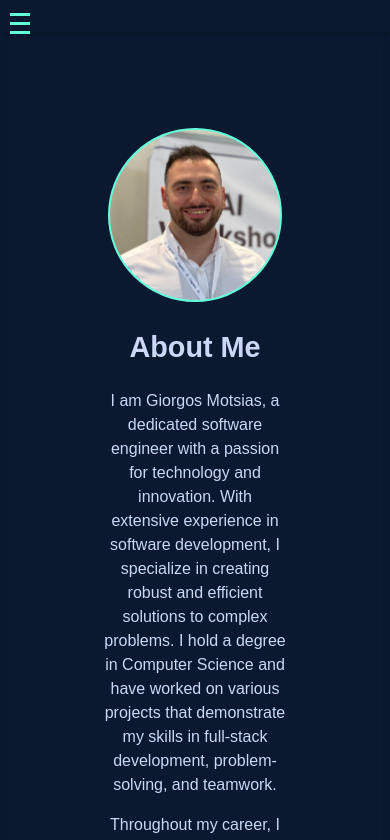
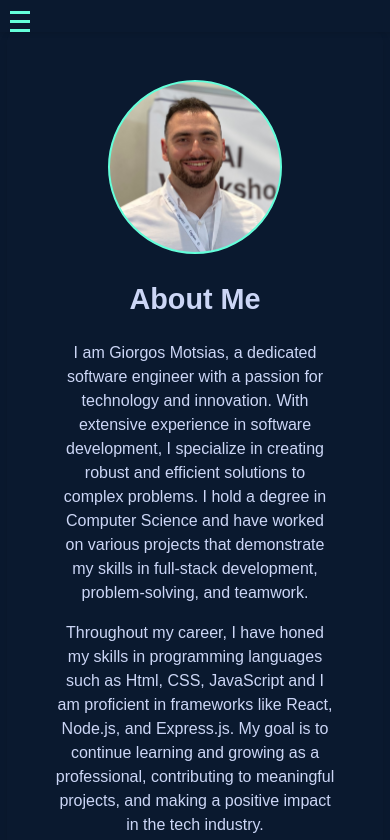
Before and after one commit to giorgosmotsias/Personal-Portfolio, a React (Create React App) app: page / in a window 390 px wide. Shown: the top 840 px of the page. Built offline with nearby package versions, Linux system fonts and the light colour scheme; a web font is replaced by a local one.

Commit message:
Update Header.css and About.css

```diff
--- a/src/components/Header.css
+++ b/src/components/Header.css
@@ -53,7 +53,7 @@
     position: absolute;
     left: 10px;
     z-index: 1000;
-    top: 10px;
+    top: 8px;
   }
 
   nav ul {
--- a/src/pages/About.css
+++ b/src/pages/About.css
@@ -1,6 +1,6 @@
 .about-container {
   text-align: center;
-  padding: 4rem;
+  padding: 2.5rem;
 }
 
 .profile-pic {
@@ -24,3 +24,15 @@
   font-size: 1rem;
   color: #ccd6f6;
 }
+
+@media (max-width: 768px) {
+
+  .about-container {
+    padding: 1rem;
+  }
+
+  p{
+    width: 100%;
+  }
+
+}
```
